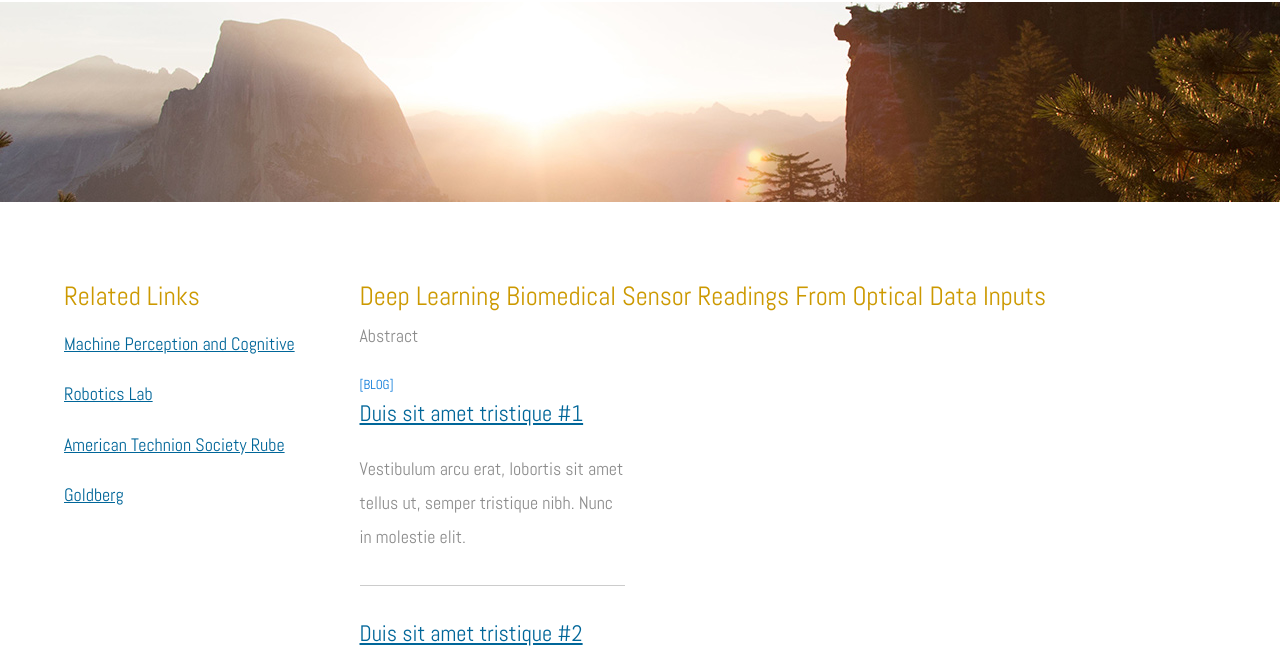
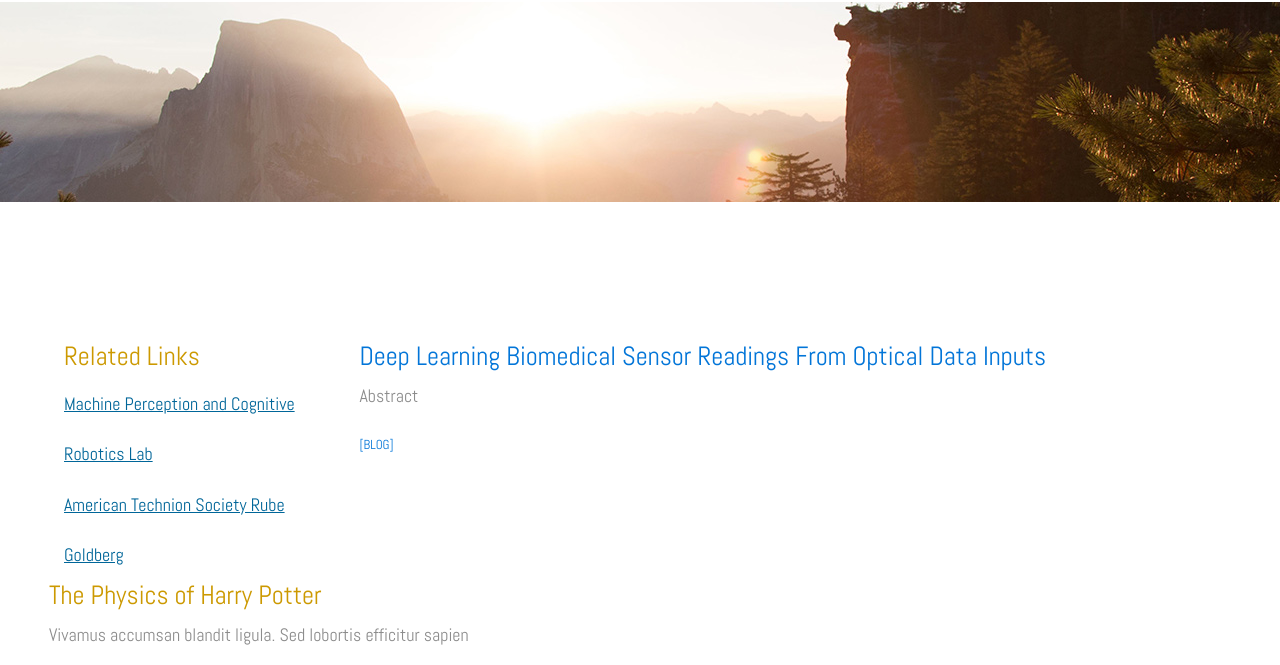
Before and after one commit to michalamar/michal.github.io, a plain HTML site: page about.html in a window 1280 px wide. Shown: the part 98-763 px from the top of the page. Drawn offline with Linux system fonts and the light colour scheme; a script that the page names is missing.

Commit message:
Update about.html

```diff
--- a/about.html
+++ b/about.html
@@ -76,7 +76,7 @@
                     </div>
 
                     <div class="col-xs-12 col-sm-12 col-md-8 col-lg-9 col-xl-9 tm-2-rows-sm-down-1">
-                        <h3 class="tm-gold-text">Deep Learning Biomedical Sensor Readings From Optical Data Inputs</h3>
+                        <h3 class="tm-gold-text"> <a href="deeplearning.html" >Deep Learning Biomedical Sensor Readings From Optical Data Inputs</a></h3>
                         <p>Abstract</p>
                         <a href="deeplearning.html" class="tm-footer-content-box-title text-uppercase"><font size="2">[Blog]</font></a>
                        <!-- <p>Quisque vel sem eu turpis ullamcorper euismod. Praesent quis nisi ac augue luctus viverra. Sed et dui nisi. Fusce vitae dapibus justo. Pellentesque accumsan est ac posuere imperdiet. Curabitur eros mi, lacinia at euismod quis, dapibus vel ligula. Ut sodales erat vitae nunc tempor mollis. Donec tempor lobortis tortor, in feugiat massa facilisis sed. Ut dignissim viverra pretium. In eu justo maximus turpis feugiat finibus scelerisque nec eros.</p>
@@ -84,15 +84,15 @@
                         Classic Template provides a great flexibility to arrange the content in any way you like. Please tell your friends about templatemo. Nam sem neque, finibus id sem pharetra, cursus porttitor ligula. Praesent aliquam fermentum dui, vitae venenatis libero vulputate ac. Fusce bibendum scelerisque magna eget iaculis.</p>
                     </div> -->
                 </div>
-                <!--
+
                 <div class="row tm-margin-t-mid">
                     <div class="col-xs-12">
-                        <h3 class="tm-gold-text">Pellentesque fermentum mauris</h3>
+                        <h3 class="tm-gold-text">The Physics of Harry Potter</h3>
                         <p>Vivamus accumsan blandit ligula. Sed lobortis efficitur sapien</p>
                         <p>Nulla ultrices nibh ac accumsan lobortis. Nulla facilisi. Praesent velit ante, congue ac dignissim in, vehicula sit amet urna. Fusce in dapibus quam, eget finibus velit. Nullam erat odio, vulputate id est ut, consequat rutrum justo. Vivamus vel leo vel nunc tincidunt mattis. Sed neque diam, semper suscipit dictum a, sodales ac metus. Class aptent taciti sociosqu ad litora torquent per conubia nostra, per inceptos himenaeos. Morbi vel pharetra massa, non iaculis tortor. Nulla porttitor tincidunt felis et feugiat. Vivamus fermentum ligula justo, sit amet blandit nisl volutpat id.</p>
                     </div>
                 </div>
-
+<!--
                 <div class="row tm-margin-t-mid">
                     <div class="col-xs-12 col-sm-12 col-md-6 col-lg-6 col-xl-6 tm-sm-m-b">
                         <h3 class="tm-gold-text">Pellentesque fermentum mauris</h3>
```
